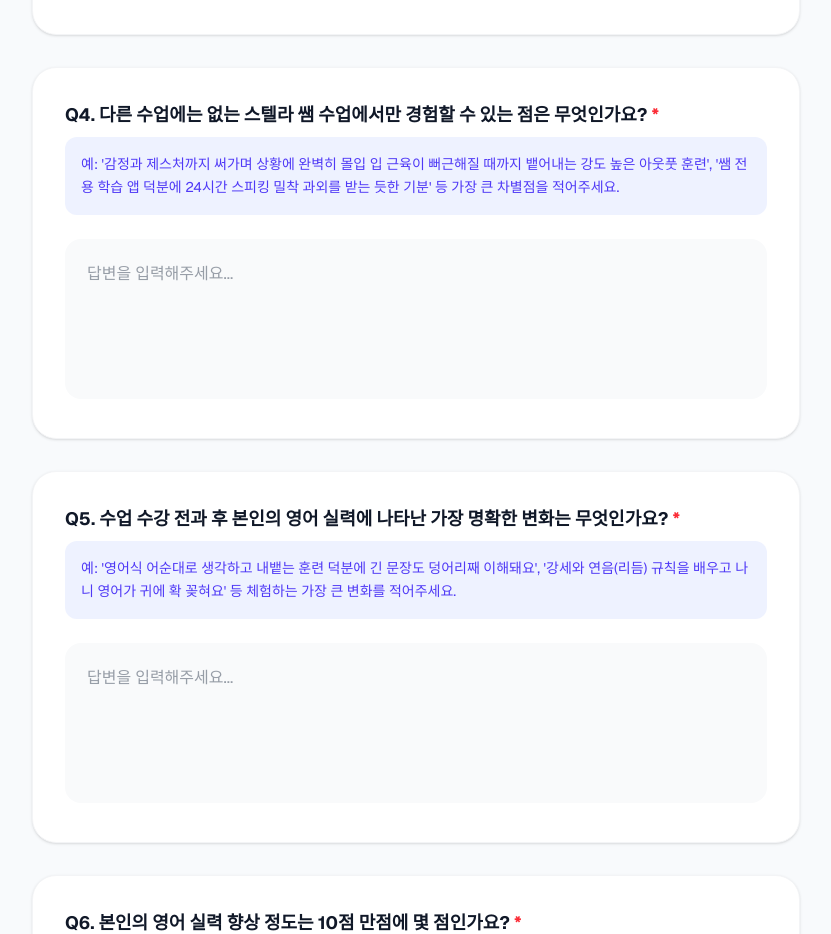
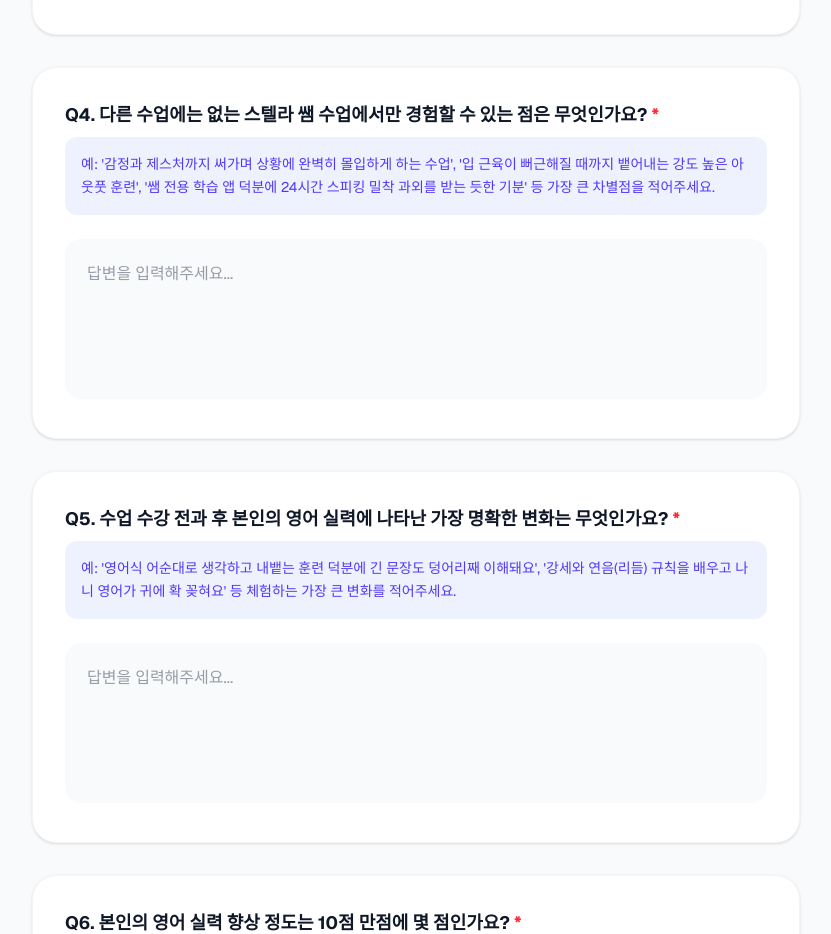
Before and after one commit to HumanClassic/stella-voc-form, a Next.js app: page / in a window 1280 px wide. Shown: the part 2260-3194 px from the top of the page, without its empty margins (224-1055 px from the left). Built offline with nearby package versions, Linux system fonts and the light colour scheme.

Commit message:
feat: 예시 수정

```diff
--- a/src/constants/survey.ts
+++ b/src/constants/survey.ts
@@ -88,21 +88,21 @@ export const QUESTIONS: readonly Question[] = [
     id: "ahaMomentExperience",
     question: "Q3. 본 강의를 통해 답답함이 해결된 구체적인 경험이 있다면 적어주세요.",
     type: "textarea",
-    description: "예: '전에는 문장을 통째로 외워도 단어 하나만 바뀌면 입이 막혔는데, 이제는 영어 말하기 뼈대(주어+결론)를 알고 보니까 다른 상황에서도 하고 싶은 말을 만들고 있는 제 자신이 너무 신기해요.', '머릿속에 파편처럼 흩어져 맴돌던 문법 지식들이 하나의 선으로 쫙 꿰어지면서 영어의 전체 지도가 펼쳐지는 경험을 했어요' 등 구체적인 에피소드를 적어주시면 좋습니다!",
+    description: "예: '전에는 문장을 통째로 외워도 단어 하나만 바뀌면 입이 막혔는데, 이제는 영어 말하기 뼈대(주어+결론)를 알고 보니까 다른 상황에서도 하고 싶은 말을 만들고 있는 제 자신이 너무 신기해요.',  '머릿속에 파편처럼 흩어져 맴돌던 문법 지식들이 하나의 선으로 쫙 꿰어지면서 영어의 전체 지도가 펼쳐지는 경험을 했어요' 등 구체적인 에피소드를 적어주시면 좋습니다!",
     required: true,
   },
   {
     id: "stellaUniquePoint",
     question: "Q4. 다른 수업에는 없는 스텔라 쌤 수업에서만 경험할 수 있는 점은 무엇인가요?",
     type: "textarea",
-    description: "예: '감정과 제스처까지 써가며 상황에 완벽히 몰입 입 근육이 뻐근해질 때까지 뱉어내는 강도 높은 아웃풋 훈련', '쌤 전용 학습 앱 덕분에 24시간 스피킹 밀착 과외를 받는 듯한 기분' 등 가장 큰 차별점을 적어주세요.",
+    description: "예: '감정과 제스처까지 써가며 상황에 완벽히 몰입하게 하는 수업',  '입 근육이 뻐근해질 때까지 뱉어내는 강도 높은 아웃풋 훈련',  '쌤 전용 학습 앱 덕분에 24시간 스피킹 밀착 과외를 받는 듯한 기분' 등 가장 큰 차별점을 적어주세요.",
     required: true,
   },
   {
     id: "skillImprovementProof",
     question: "Q5. 수업 수강 전과 후 본인의 영어 실력에 나타난 가장 명확한 변화는 무엇인가요?",
     type: "textarea",
-    description: "예: '영어식 어순대로 생각하고 내뱉는 훈련 덕분에 긴 문장도 덩어리째 이해돼요', '강세와 연음(리듬) 규칙을 배우고 나니 영어가 귀에 확 꽂혀요' 등 체험하는 가장 큰 변화를 적어주세요.",
+    description: "예: '영어식 어순대로 생각하고 내뱉는 훈련 덕분에 긴 문장도 덩어리째 이해돼요',  '강세와 연음(리듬) 규칙을 배우고 나니 영어가 귀에 확 꽂혀요' 등 체험하는 가장 큰 변화를 적어주세요.",
     required: true,
   },
   {
```
